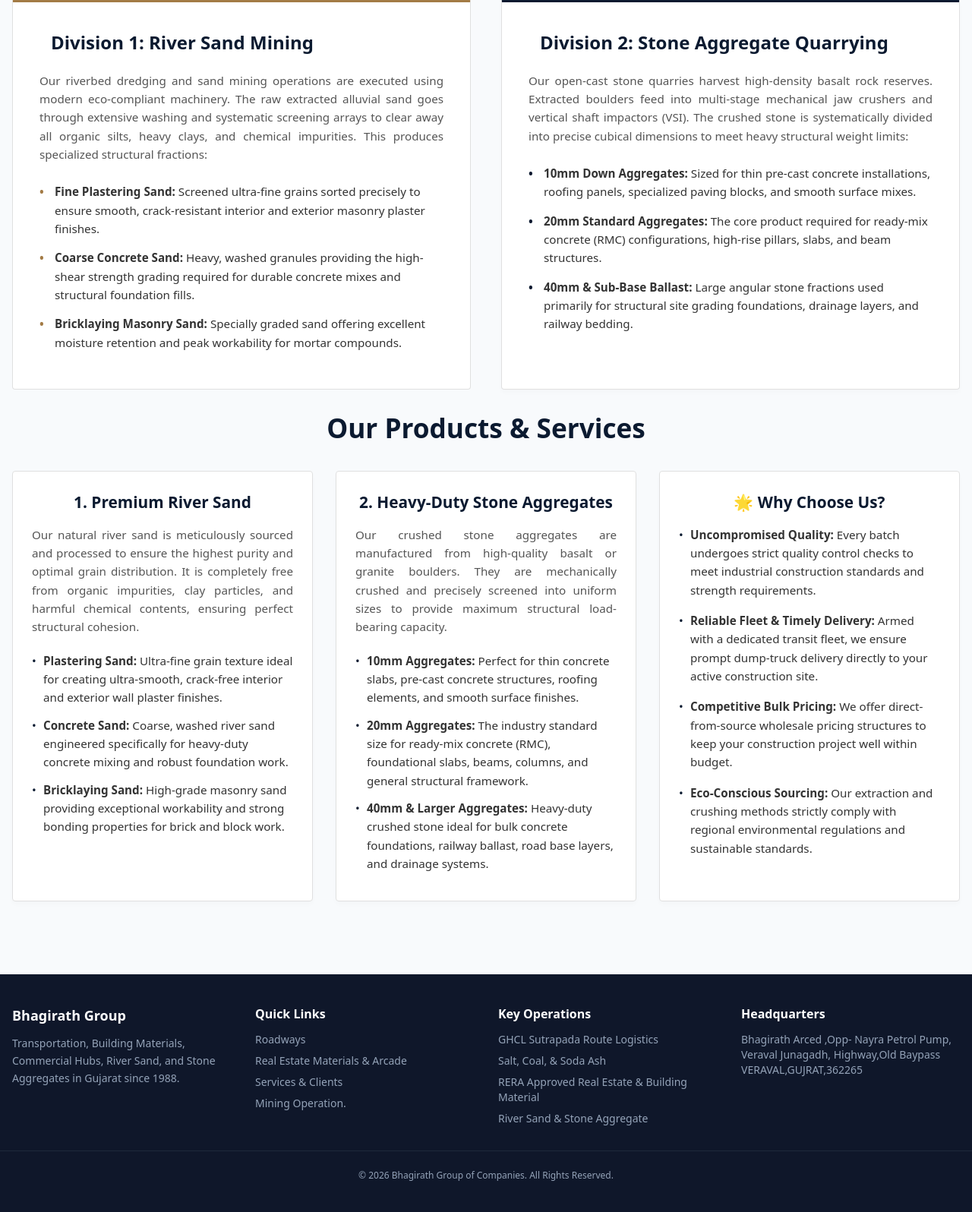
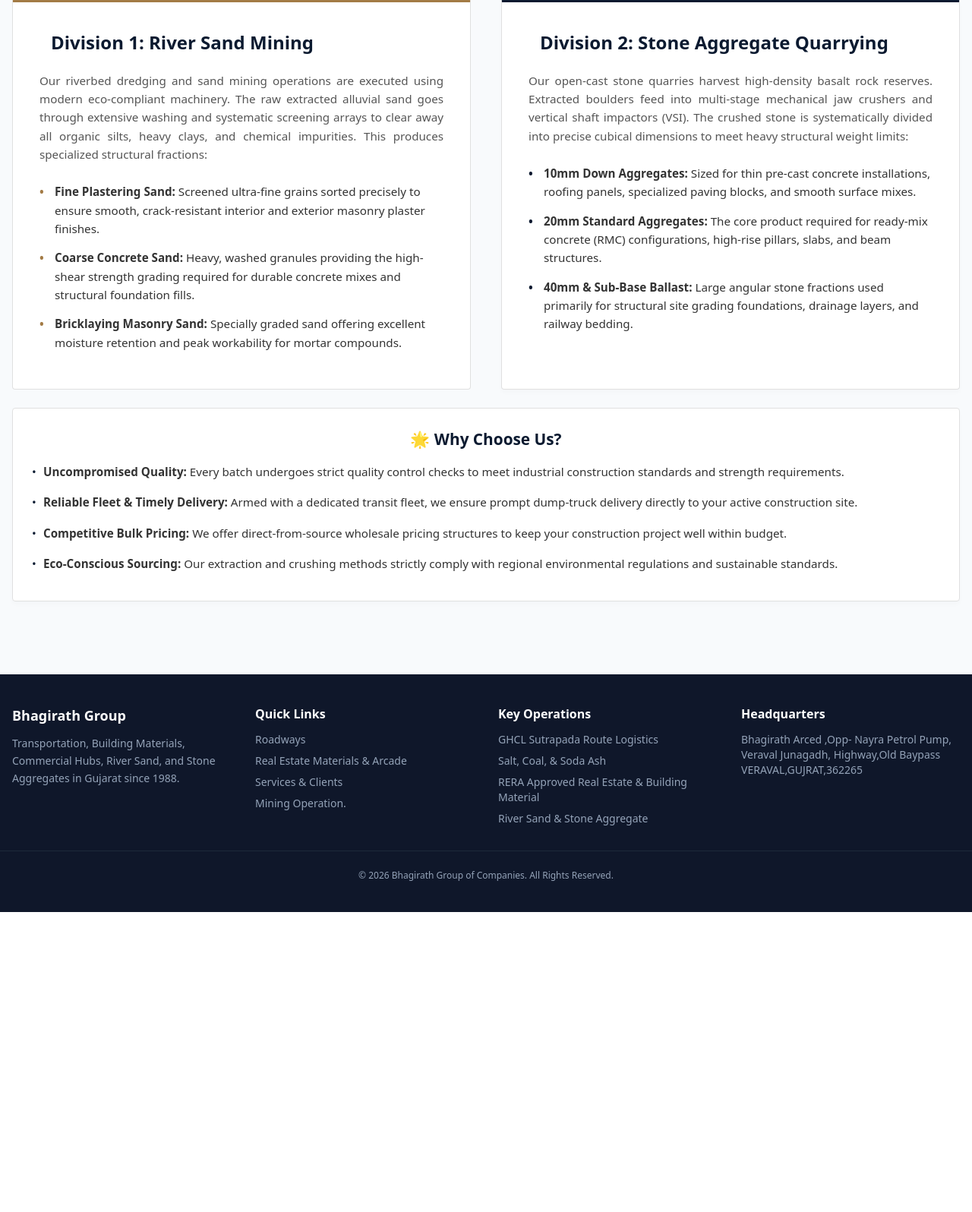
Before and after one commit to Nirav5238/Bhagirath-Group, a Flask app: a page that uses templates/Sand_Stone_Aggregate.html in a window 1280 px wide. Shown: the part 480-2076 px from the top of the page at 76% size. After the commit the page ends 1681 px from the top, so only its background shows below. Run offline with Flask 3, Linux system fonts and the light colour scheme; some libraries are stand-ins or nearby versions.

Commit message:
change 30.10.2026-07

```diff
--- a/templates/Sand_Stone_Aggregate.html
+++ b/templates/Sand_Stone_Aggregate.html
@@ -72,62 +72,6 @@
 </div>
 
 
-
-
-
-
-
-
-
-<h2 style="font-size: 2.2rem; color: #0b1a30; margin-bottom: 30px; font-weight: 700; text-align: center;">Our Products & Services</h2>
-
-<!-- 3-Column Card Layout (Matches Service to Client Grid Structure) -->
-<div style="display: grid; grid-template-columns: repeat(auto-fit, minmax(320px, 1fr)); gap: 30px; margin-top: 20px;">
-
-    <!-- 1. Premium River Sand Card -->
-    <div style="background: #ffffff; border: 1px solid #e0e0e0; border-radius: 4px; padding: 25px; box-shadow: 0 4px 6px rgba(0,0,0,0.02);">
-        <h3 style="font-size: 1.3rem; color: #0b1a30; margin-top: 0; margin-bottom: 15px; font-weight: 700; text-align: center;">1. Premium River Sand</h3>
-        <p style="font-size: 0.95rem; line-height: 1.6; color: #555555; margin-bottom: 20px; text-align: justify;">
-            Our natural river sand is meticulously sourced and processed to ensure the highest purity and optimal grain distribution. It is completely free from organic impurities, clay particles, and harmful chemical contents, ensuring perfect structural cohesion.
-        </p>
-        <ul style="list-style-type: none; padding: 0; margin: 0; font-size: 0.95rem; line-height: 1.6; color: #333333;">
-            <li style="margin-bottom: 12px; padding-left: 15px; position: relative;">
-                <span style="color: #0b1a30; position: absolute; left: 0;">•</span>
-                <strong>Plastering Sand:</strong> Ultra-fine grain texture ideal for creating ultra-smooth, crack-free interior and exterior wall plaster finishes.
-            </li>
-            <li style="margin-bottom: 12px; padding-left: 15px; position: relative;">
-                <span style="color: #0b1a30; position: absolute; left: 0;">•</span>
-                <strong>Concrete Sand:</strong> Coarse, washed river sand engineered specifically for heavy-duty concrete mixing and robust foundation work.
-            </li>
-            <li style="margin-bottom: 12px; padding-left: 15px; position: relative;">
-                <span style="color: #0b1a30; position: absolute; left: 0;">•</span>
-                <strong>Bricklaying Sand:</strong> High-grade masonry sand providing exceptional workability and strong bonding properties for brick and block work.
-            </li>
-        </ul>
-    </div>
-
-    <!-- 2. Heavy-Duty Stone Aggregates Card -->
-    <div style="background: #ffffff; border: 1px solid #e0e0e0; border-radius: 4px; padding: 25px; box-shadow: 0 4px 6px rgba(0,0,0,0.02);">
-        <h3 style="font-size: 1.3rem; color: #0b1a30; margin-top: 0; margin-bottom: 15px; font-weight: 700; text-align: center;">2. Heavy-Duty Stone Aggregates</h3>
-        <p style="font-size: 0.95rem; line-height: 1.6; color: #555555; margin-bottom: 20px; text-align: justify;">
-            Our crushed stone aggregates are manufactured from high-quality basalt or granite boulders. They are mechanically crushed and precisely screened into uniform sizes to provide maximum structural load-bearing capacity.
-        </p>
-        <ul style="list-style-type: none; padding: 0; margin: 0; font-size: 0.95rem; line-height: 1.6; color: #333333;">
-            <li style="margin-bottom: 12px; padding-left: 15px; position: relative;">
-                <span style="color: #0b1a30; position: absolute; left: 0;">•</span>
-                <strong>10mm Aggregates:</strong> Perfect for thin concrete slabs, pre-cast concrete structures, roofing elements, and smooth surface finishes.
-            </li>
-            <li style="margin-bottom: 12px; padding-left: 15px; position: relative;">
-                <span style="color: #0b1a30; position: absolute; left: 0;">•</span>
-                <strong>20mm Aggregates:</strong> The industry standard size for ready-mix concrete (RMC), foundational slabs, beams, columns, and general structural framework.
-            </li>
-            <li style="margin-bottom: 12px; padding-left: 15px; position: relative;">
-                <span style="color: #0b1a30; position: absolute; left: 0;">•</span>
-                <strong>40mm & Larger Aggregates:</strong> Heavy-duty crushed stone ideal for bulk concrete foundations, railway ballast, road base layers, and drainage systems.
-            </li>
-        </ul>
-    </div>
-
     <!-- Why Choose Us Card -->
     <div style="background: #ffffff; border: 1px solid #e0e0e0; border-radius: 4px; padding: 25px; box-shadow: 0 4px 6px rgba(0,0,0,0.02);">
         <h3 style="font-size: 1.3rem; color: #0b1a30; margin-top: 0; margin-bottom: 15px; font-weight: 700; text-align: center;">🌟 Why Choose Us?</h3>
```
